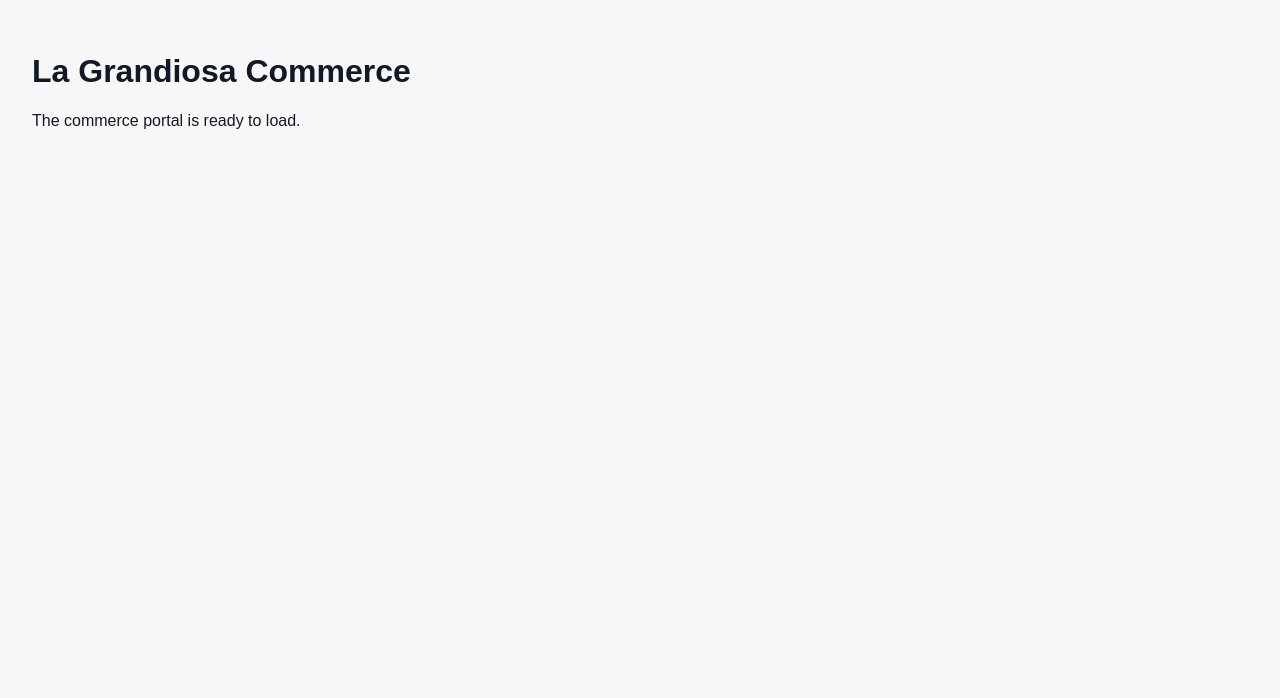
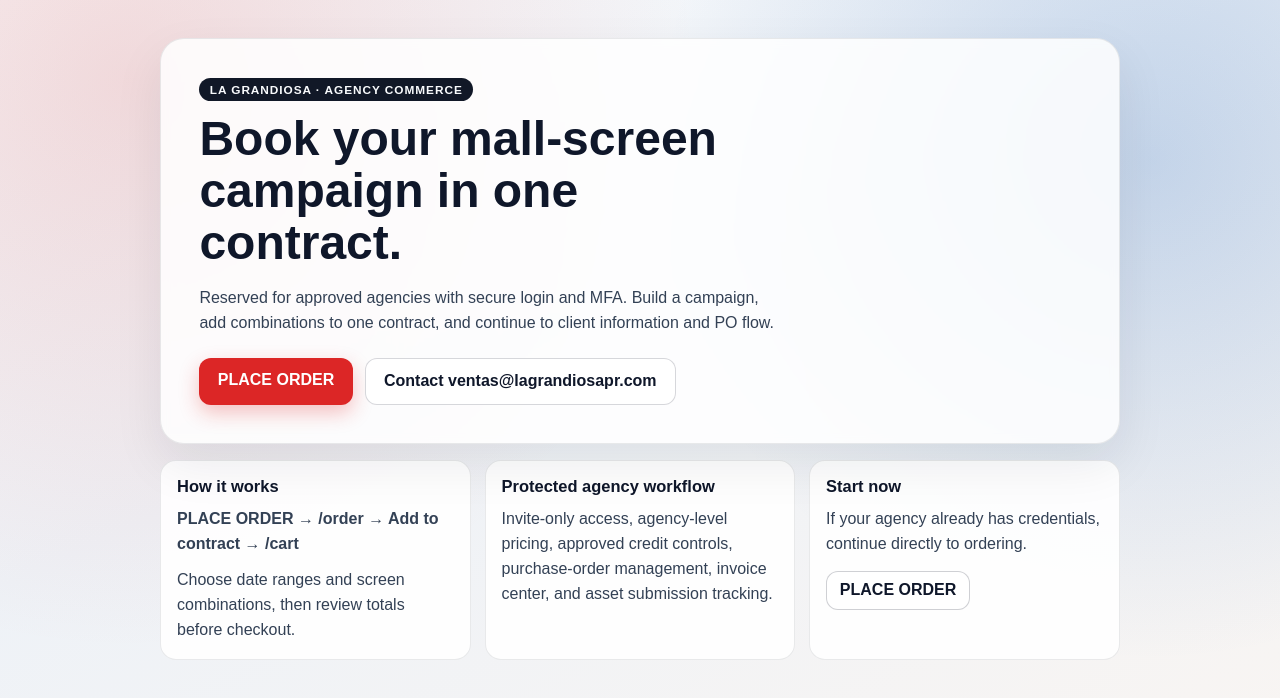
Before and after one commit to SajoRuiz/LA_GRANDIOSA_FALLBACK, a Next.js app: page / in a window 1280 px wide. Shown: the top 698 px of the page. Built offline with nearby package versions, Linux system fonts and the light colour scheme.

Commit message:
Redesign homepage and wire PLACE ORDER flow

```diff
--- /dev/null
+++ b/app/page.module.css
@@ -0,0 +1,131 @@
+.page {
+  min-height: 100vh;
+  padding: clamp(1.25rem, 3vw, 3rem);
+  background:
+    radial-gradient(circle at 10% 10%, rgba(210, 38, 38, 0.15), transparent 42%),
+    radial-gradient(circle at 90% 20%, rgba(20, 90, 180, 0.2), transparent 38%),
+    linear-gradient(155deg, #f8fafc 0%, #eef2f7 42%, #f9f5f2 100%);
+  color: #0f172a;
+}
+
+.hero {
+  max-width: 960px;
+  margin: 0 auto;
+  border-radius: 24px;
+  padding: clamp(1.2rem, 3vw, 2.4rem);
+  background: rgba(255, 255, 255, 0.84);
+  border: 1px solid rgba(15, 23, 42, 0.09);
+  backdrop-filter: blur(4px);
+  box-shadow: 0 20px 50px rgba(15, 23, 42, 0.08);
+}
+
+.badge {
+  margin: 0 0 0.75rem;
+  display: inline-block;
+  padding: 0.3rem 0.65rem;
+  border-radius: 999px;
+  background: #111827;
+  color: #f8fafc;
+  font-size: 0.74rem;
+  letter-spacing: 0.08em;
+  font-weight: 700;
+}
+
+.hero h1 {
+  margin: 0;
+  font-size: clamp(1.7rem, 5vw, 3rem);
+  line-height: 1.08;
+  max-width: 20ch;
+}
+
+.lead {
+  margin: 1rem 0 0;
+  max-width: 65ch;
+  color: #334155;
+  line-height: 1.6;
+}
+
+.actions {
+  margin-top: 1.35rem;
+  display: flex;
+  flex-wrap: wrap;
+  gap: 0.75rem;
+}
+
+.primaryButton,
+.secondaryButton,
+.inlineButton {
+  text-decoration: none;
+  border-radius: 12px;
+  font-weight: 700;
+  transition: transform 120ms ease, box-shadow 120ms ease, background-color 120ms ease;
+}
+
+.primaryButton {
+  background: #dc2626;
+  color: #fff;
+  padding: 0.85rem 1.15rem;
+  box-shadow: 0 8px 20px rgba(220, 38, 38, 0.28);
+}
+
+.primaryButton:hover {
+  transform: translateY(-1px);
+  background: #b91c1c;
+}
+
+.secondaryButton {
+  background: #ffffff;
+  color: #0f172a;
+  border: 1px solid rgba(15, 23, 42, 0.17);
+  padding: 0.85rem 1.15rem;
+}
+
+.secondaryButton:hover {
+  transform: translateY(-1px);
+  box-shadow: 0 8px 20px rgba(15, 23, 42, 0.08);
+}
+
+.grid {
+  max-width: 960px;
+  margin: 1rem auto 0;
+  display: grid;
+  grid-template-columns: repeat(auto-fit, minmax(220px, 1fr));
+  gap: 0.85rem;
+}
+
+.card {
+  border-radius: 16px;
+  background: rgba(255, 255, 255, 0.9);
+  border: 1px solid rgba(15, 23, 42, 0.09);
+  padding: 1rem;
+}
+
+.card h2 {
+  margin: 0;
+  font-size: 1.03rem;
+}
+
+.card p {
+  margin: 0.7rem 0 0;
+  color: #334155;
+  line-height: 1.55;
+}
+
+.flow {
+  font-weight: 700;
+  color: #0f172a;
+}
+
+.inlineButton {
+  margin-top: 0.85rem;
+  display: inline-block;
+  padding: 0.6rem 0.8rem;
+  color: #0f172a;
+  border: 1px solid rgba(15, 23, 42, 0.2);
+  background: #fff;
+}
+
+.inlineButton:hover {
+  transform: translateY(-1px);
+  box-shadow: 0 8px 16px rgba(15, 23, 42, 0.07);
+}
--- a/app/page.tsx
+++ b/app/page.tsx
@@ -1,8 +1,56 @@
+import Link from "next/link";
+import styles from "./page.module.css";
+
 export default function HomePage() {
+  const orderPath = "/order";
+
   return (
-    <main style={{ padding: "2rem", fontFamily: "sans-serif" }}>
-      <h1>La Grandiosa Commerce</h1>
-      <p>The commerce portal is ready to load.</p>
+    <main className={styles.page}>
+      <section className={styles.hero}>
+        <p className={styles.badge}>LA GRANDIOSA · AGENCY COMMERCE</p>
+        <h1>Book your mall-screen campaign in one contract.</h1>
+        <p className={styles.lead}>
+          Reserved for approved agencies with secure login and MFA. Build a campaign,
+          add combinations to one contract, and continue to client information and PO flow.
+        </p>
+
+        <div className={styles.actions}>
+          <Link className={styles.primaryButton} href={orderPath}>
+            PLACE ORDER
+          </Link>
+          <Link className={styles.secondaryButton} href="mailto:ventas@lagrandiosapr.com">
+            Contact ventas@lagrandiosapr.com
+          </Link>
+        </div>
+      </section>
+
+      <section className={styles.grid}>
+        <article className={styles.card}>
+          <h2>How it works</h2>
+          <p className={styles.flow}>PLACE ORDER → /order → Add to contract → /cart</p>
+          <p>
+            Choose date ranges and screen combinations, then review totals before checkout.
+          </p>
+        </article>
+
+        <article className={styles.card}>
+          <h2>Protected agency workflow</h2>
+          <p>
+            Invite-only access, agency-level pricing, approved credit controls, purchase-order
+            management, invoice center, and asset submission tracking.
+          </p>
+        </article>
+
+        <article className={styles.card}>
+          <h2>Start now</h2>
+          <p>
+            If your agency already has credentials, continue directly to ordering.
+          </p>
+          <Link className={styles.inlineButton} href={orderPath}>
+            PLACE ORDER
+          </Link>
+        </article>
+      </section>
     </main>
   );
 }
```
